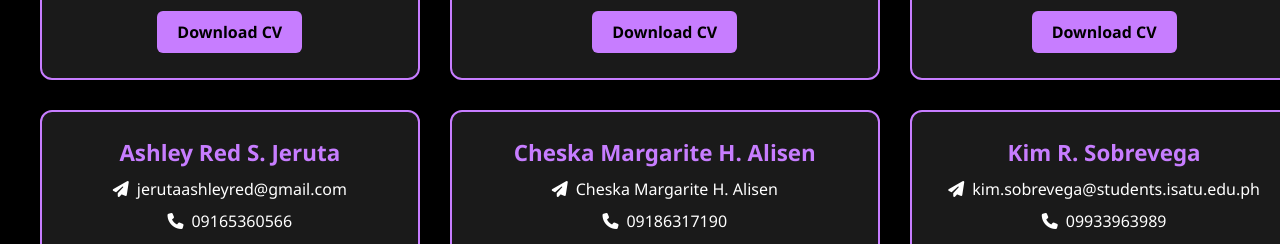
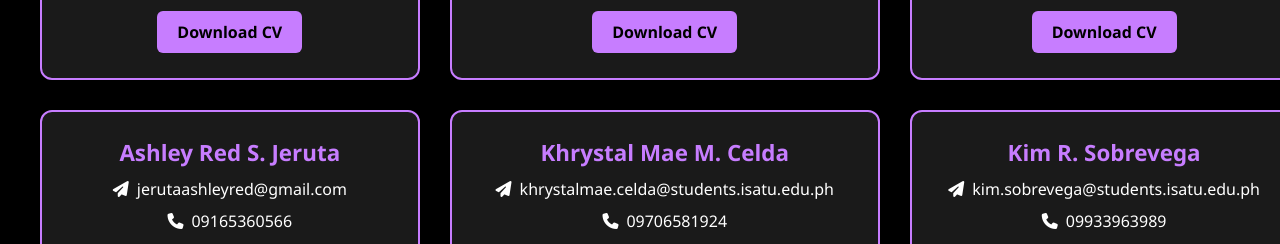
Before and after one commit to voyara/our-website, a plain HTML site: page contact.html in a window 1280 px wide. Shown: the part 385-629 px from the top of the page. Drawn offline with Linux system fonts and the light colour scheme.

Commit message:
Update contact.html

```diff
--- a/contact.html
+++ b/contact.html
@@ -82,9 +82,9 @@
 
     <!-- Member 5 -->
     <div class="contact-card">
-      <h2>Cheska Margarite H. Alisen</h2>
-      <p><i class="fas fa-paper-plane"></i> Cheska Margarite H. Alisen</p>
-      <p><i class="fas fa-phone"></i> 09186317190</p>
+      <h2>Khrystal Mae M. Celda </h2>
+      <p><i class="fas fa-paper-plane"></i> khrystalmae.celda@students.isatu.edu.ph</p>
+      <p><i class="fas fa-phone"></i> 09706581924</p>
       <div class="social-icons">
         <a href="#"><i class="fab fa-facebook-f"></i></a>
         <a href="#"><i class="fab fa-twitter"></i></a>
```
